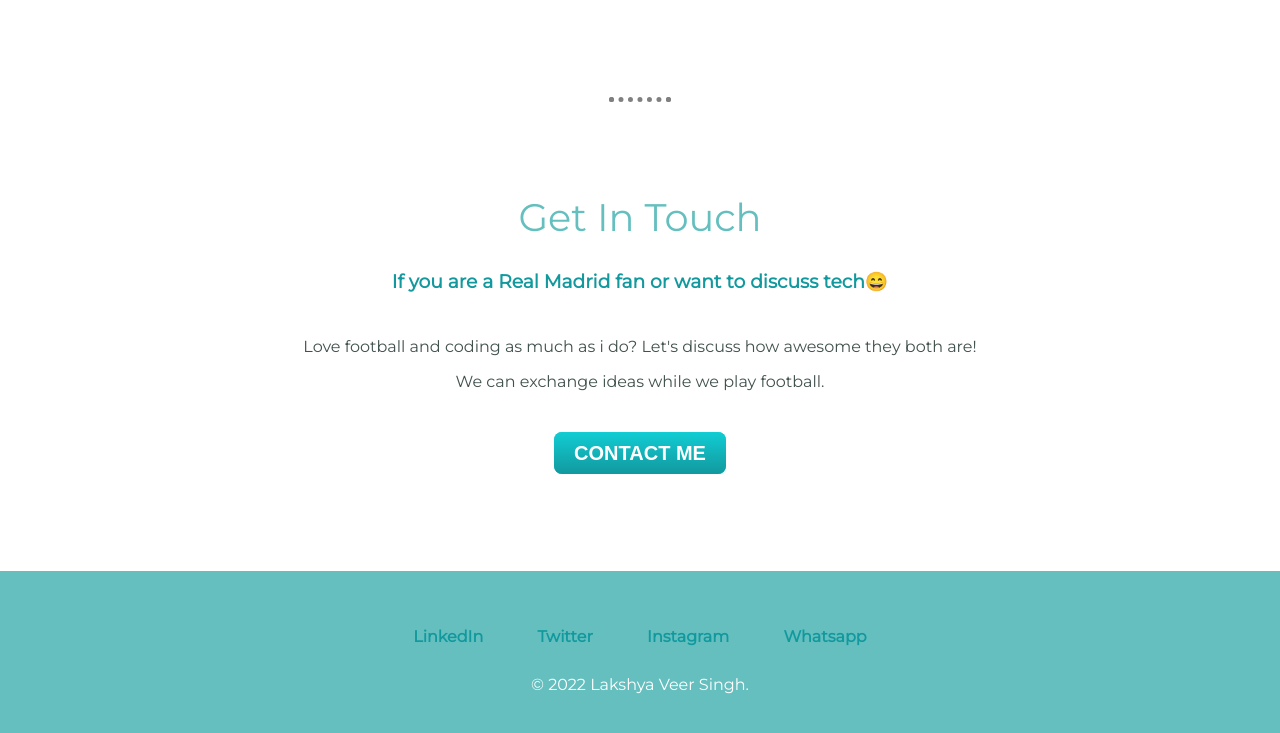
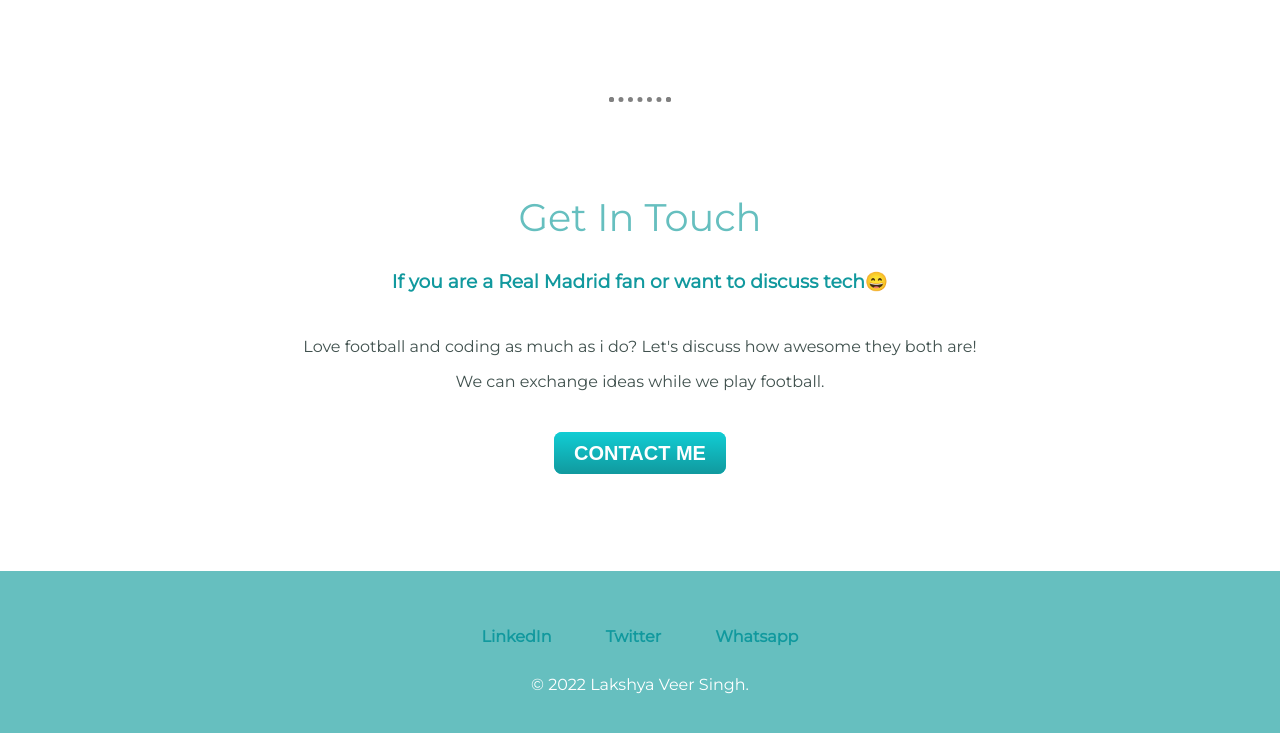
Before and after one commit to veerLakshya/Lakshya-Website, a plain HTML site: page index.html in a window 1280 px wide. Shown: the part 2124-2857 px from the top of the page. Drawn offline with Linux system fonts and the light colour scheme.

Commit message:
removed ig from footer-links

```diff
--- a/index.html
+++ b/index.html
@@ -55,7 +55,6 @@
   <div class="bottom-container">
       <a class="footer-link" href="https://in.linkedin.com/in/lakshya-veer-singh-89b92b245">LinkedIn</a>
       <a class="footer-link" href="https://twitter.com/codebylakshya">Twitter</a>
-      <a class="footer-link" href="https://www.instagram.com/kya.yaar.lakshya/?hl=en">Instagram</a>
       <a class="footer-link" href="https://wa.me/+916399117905">Whatsapp</a>
     <p>© 2022 Lakshya Veer Singh.</p>
   </div>
```
